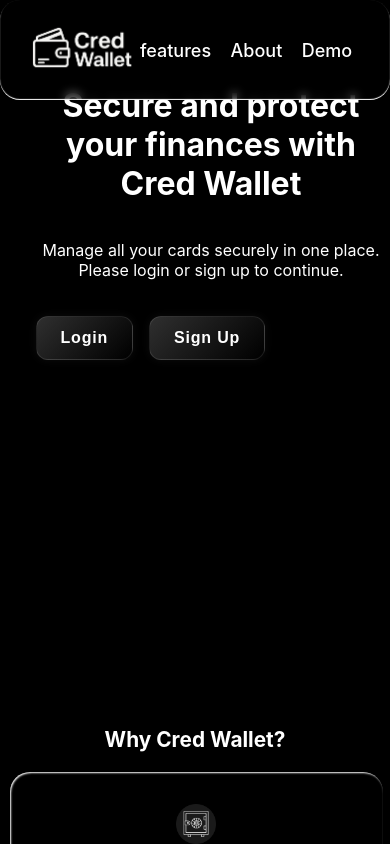
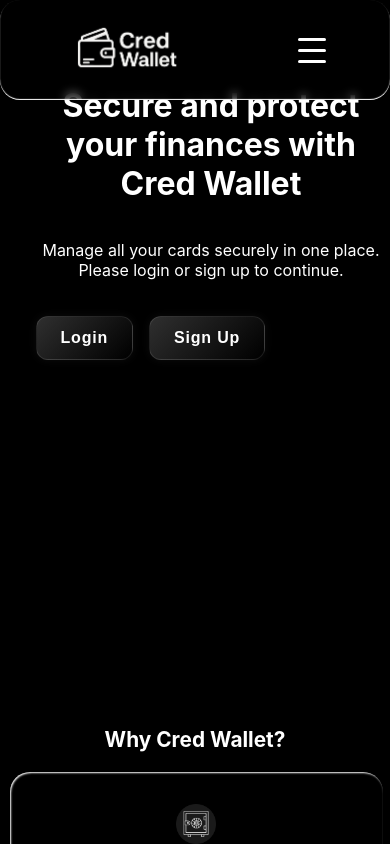
Before and after one commit to aryanayush012/Cred-Wallet-2.0, a React (Create React App) app in the folder frontend/: page / in a window 390 px wide. Shown: the top 844 px of the page. Built offline with nearby package versions, Linux system fonts and the light colour scheme; no server answers.

Commit message:
made navbar responsive

```diff
--- a/frontend/src/components/NavBar.js
+++ b/frontend/src/components/NavBar.js
@@ -1,8 +1,9 @@
-import React from "react";
+import React, { useState } from "react";
 import { Link, useLocation, useNavigate } from "react-router-dom";
 import "./styles/Navbar.style.css";
 
 const NavBar = ({ isAuthenticated, onLogout }) => {
+  const [menuOpen, setMenuOpen] = useState(false);
   let location = useLocation();
   const navigate = useNavigate();
   const handleLogout = () => {
@@ -13,20 +14,31 @@
   return (
     <nav className="navbar">
       <Link className="navbar-brand" to="/"></Link>
-      <div className="navbar-links">
+      <button
+        className="navbar-hamburger"
+        onClick={() => setMenuOpen(!menuOpen)}
+      >
+        <span className="hamburger-bar"></span>
+        <span className="hamburger-bar"></span>
+        <span className="hamburger-bar"></span>
+      </button>
+      <div className={`navbar-links${menuOpen ? " open" : ""}`}>
         <Link
-          className={`nav-link ${location.pathname === "/features" ? "active" : ""}`}
+          className={`nav-link ${
+            location.pathname === "/features" ? "active" : ""
+          }`}
           aria-current="page"
           to="/features"
+          onClick={() => setMenuOpen(false)}
         >
           features
         </Link>
-
         <Link
           className={`nav-link ${
             location.pathname === "/about" ? "active" : ""
           }`}
           to="/about"
+          onClick={() => setMenuOpen(false)}
         >
           About
         </Link>
@@ -35,9 +47,21 @@
             location.pathname === "/demo" ? "active" : ""
           }`}
           to="/demo"
+          onClick={() => setMenuOpen(false)}
         >
           Demo
         </Link>
+        {isAuthenticated && (
+          <button
+            className="logout-btn mobile-logout"
+            onClick={() => {
+              handleLogout();
+              setMenuOpen(false);
+            }}
+          >
+            Logout
+          </button>
+        )}
       </div>
       <div className="navbar-auth" id="navbarSupportedContent">
         {!isAuthenticated ? null : (
--- a/frontend/src/components/styles/Navbar.style.css
+++ b/frontend/src/components/styles/Navbar.style.css
@@ -62,3 +62,60 @@
     transform: scale(0.97);
   box-shadow: 0 0 12px rgba(255, 255, 255, 0.1);
 }
+.navbar-hamburger {
+  display: none;
+  flex-direction: column;
+  justify-content: center;
+  align-items: center;
+  width: 40px;
+  height: 40px;
+  background: none;
+  border: none;
+  cursor: pointer;
+  z-index: 10;
+}
+.hamburger-bar {
+  width: 28px;
+  height: 3px;
+  background: #fff;
+  margin: 4px 0;
+  border-radius: 2px;
+  transition: 0.3s;
+}
+
+@media (max-width: 768px) {
+  .navbar-links {
+    display: none;
+    position: absolute;
+    top: 100%;
+    left: 0;
+    width: 100vw;
+    background: rgb(0 0 0 / 95%);
+    flex-direction: column;
+    align-items: flex-start;
+    padding: 20px 0 20px 20px;
+    gap: 20px;
+    border-radius: 0 0 20px 20px;
+    box-shadow: 0 4px 16px rgba(0,0,0,0.2);
+    z-index: 100;
+  }
+  .navbar-links.open {
+    display: flex;
+  }
+  .navbar-hamburger {
+    display: flex;
+  }
+  .navbar-auth {
+    display: none;
+  }
+  .mobile-logout {
+    display: block;
+    margin-top: 10px;
+  }
+}
+
+@media (min-width: 769px) {
+  .mobile-logout {
+    display: none;
+  }
+}
```
